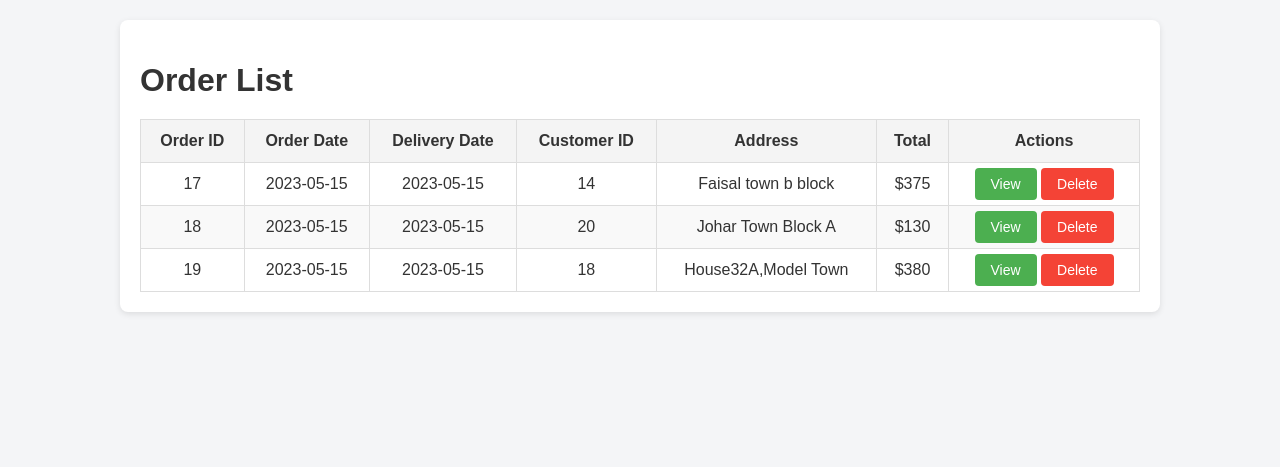
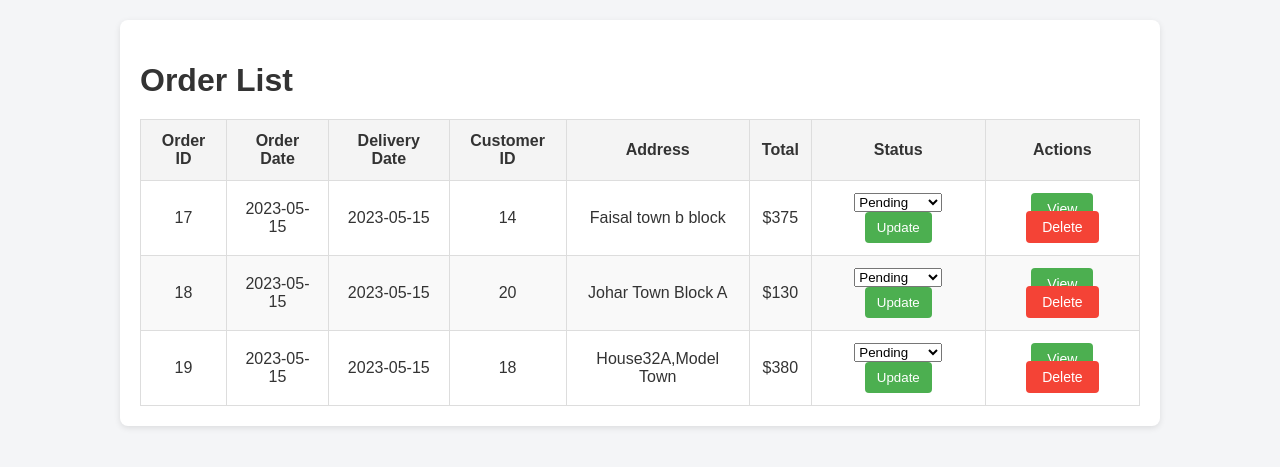
Before and after one commit to ridhwankhan/CSE370-Project, a PHP site: page /order_management.php in a window 1280 px wide. Shown: the part 136-603 px from the top of the page. Run offline with PHP 8.4, Linux system fonts and the light colour scheme; a user stored in the database is signed in; data comes from the database, SQL or seed files in the repository.

Commit message:
Cart quantity added, order status fixed, user quantity fixed, sql changed accordingly

```diff
--- a/website/cart.php
+++ b/website/cart.php
@@ -111,9 +111,9 @@ if (isset($_POST['check'])) {
     </section>
 
     <section id="page-header" class="about-header">
-        <h2>#GameTillTheEnd</h2>
+        <!-- <h2</h2> -->
 
-        <p>Providing premium gaming experience</p>
+        <p>Providing premium Electronics experience</p>
     </section>
 
 
--- a/website/order_management.php
+++ b/website/order_management.php
@@ -24,7 +24,7 @@ if (isset($_GET['delete_id'])) {
 }
 
 // Fetch all orders
-$result = mysqli_query($con, "SELECT oid, dateod, datedel, aid, address, total FROM orders");
+$result = mysqli_query($con, "SELECT oid, dateod, datedel, aid, address, total, status FROM orders");
 ?>
 <!DOCTYPE html>
 <html lang="en">
@@ -132,6 +132,19 @@ $result = mysqli_query($con, "SELECT oid, dateod, datedel, aid, address, total F
         .btn-delete:hover {
             background-color: #d32f2f;
         }
+
+        .admin-btn {
+            padding: 8px 12px;
+            background-color: #4CAF50;
+            color: white;
+            border: none;
+            border-radius: 4px;
+            cursor: pointer;
+        }
+
+        .admin-btn:hover {
+            background-color: #45a049;
+        }
     </style>
 </head>
 <body>
@@ -153,6 +166,7 @@ $result = mysqli_query($con, "SELECT oid, dateod, datedel, aid, address, total F
                     <th>Customer ID</th>
                     <th>Address</th>
                     <th>Total</th>
+                    <th>Status</th>
                     <th>Actions</th>
                 </tr>
             </thead>
@@ -163,18 +177,30 @@ $result = mysqli_query($con, "SELECT oid, dateod, datedel, aid, address, total F
                         echo "<tr>
                             <td>{$row['oid']}</td>
                             <td>{$row['dateod']}</td>
-                            <td>{$row['datedel']}</td>
+                            <td>" . ($row['datedel'] ?: 'Pending') . "</td>
                             <td>{$row['aid']}</td>
                             <td>{$row['address']}</td>
                             <td>\${$row['total']}</td>
                             <td>
+                                <form method='post' action='update_order_status.php'>
+                                    <input type='hidden' name='order_id' value='{$row['oid']}'>
+                                    <select name='status'>
+                                        <option value='Pending' " . ($row['status'] == 'Pending' ? 'selected' : '') . ">Pending</option>
+                                        <option value='Processing' " . ($row['status'] == 'Processing' ? 'selected' : '') . ">Processing</option>
+                                        <option value='Shipped' " . ($row['status'] == 'Shipped' ? 'selected' : '') . ">Shipped</option>
+                                        <option value='Delivered' " . ($row['status'] == 'Delivered' ? 'selected' : '') . ">Delivered</option>
+                                    </select>
+                                    <button type='submit' class='admin-btn'>Update</button>
+                                </form>
+                            </td>
+                            <td>
                                 <a href='view_order.php?id={$row['oid']}' class='btn btn-view'>View</a>
-                                <a href='order_management.php?delete_id={$row['oid']}' class='btn btn-delete' onclick='return confirm(\"Are you sure you want to delete this order?\")'>Delete</a>
+                                <a href='order_management.php?delete_id={$row['oid']}' class='btn btn-delete' onclick='return confirm(\'Are you sure you want to delete this order?\')'>Delete</a>
                             </td>
                         </tr>";
                     }
                 } else {
-                    echo "<tr><td colspan='7'>No orders found.</td></tr>";
+                    echo "<tr><td colspan='8'>No orders found.</td></tr>";
                 }
                 ?>
             </tbody>
```
Also changed, not shown: TechieTokkor.sql (+6 -1 lines), website/add_product.php (+7 -1 lines), website/product_images/IMG-67740d20dc65e0.22320448.png (added), website/product_images/IMG-67741003afdba3.76582802.png (added), website/product_images/IMG-6774157697e042.19964852.png (added), website/product_images/IMG-67741632f41403.38810777.png (added).
